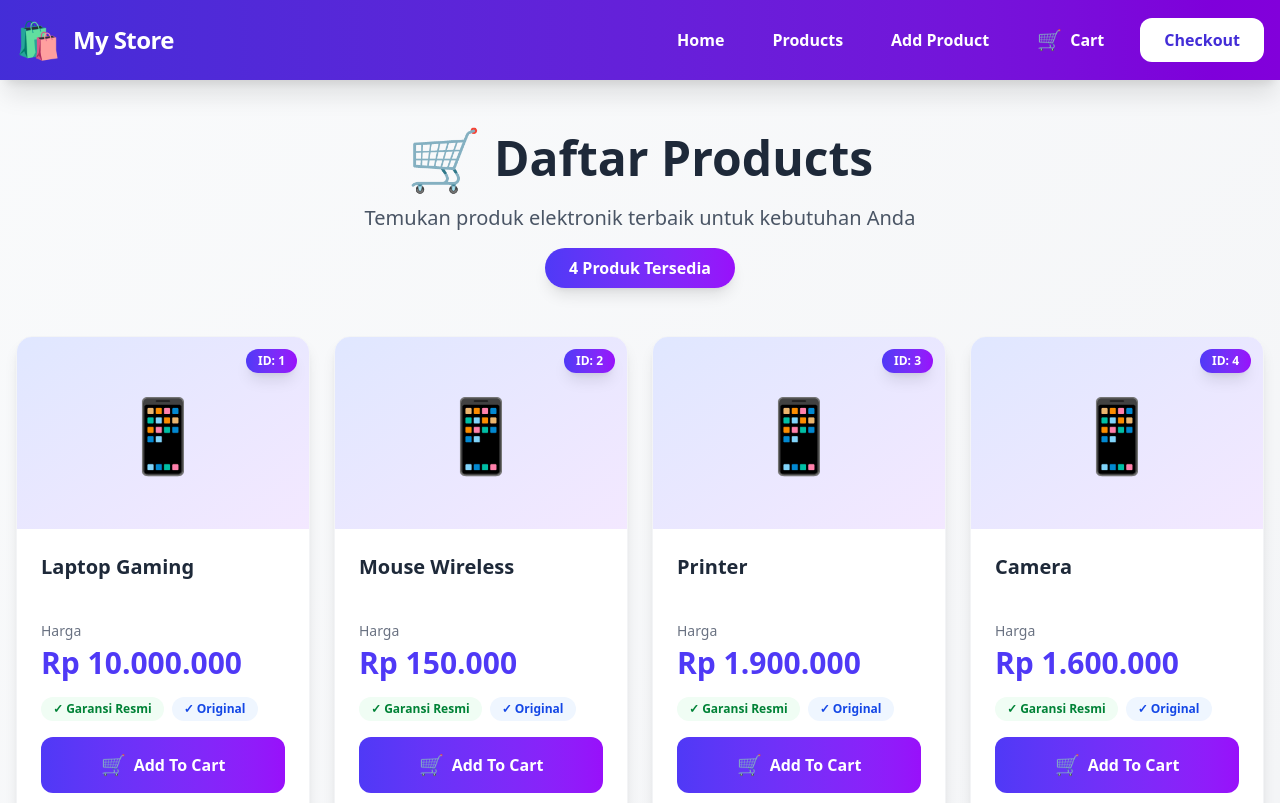
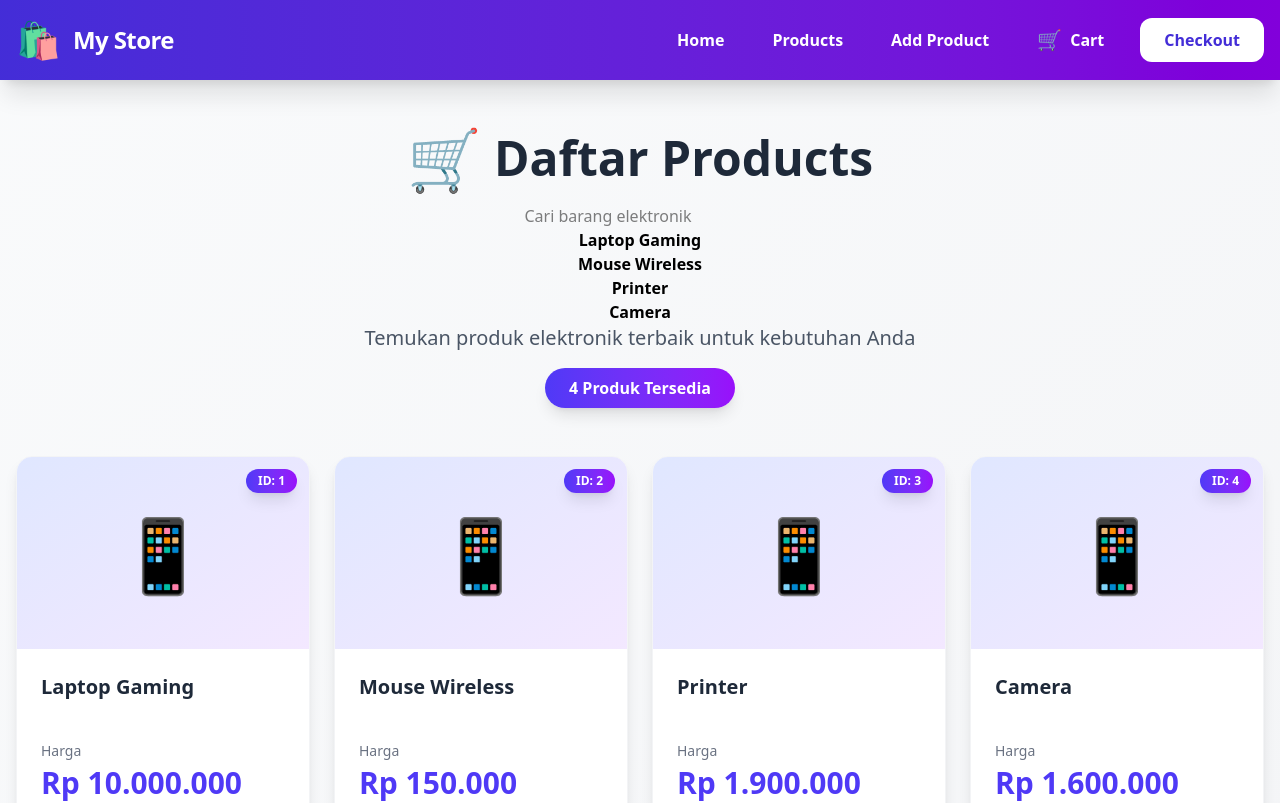
Before and after one commit to anglczbla/simple-ecommerce, a React (Vite) app: page /products in a window 1280 px wide. Shown: the top 803 px of the page. Built offline with nearby package versions, Linux system fonts and the light colour scheme.

Commit message:
search feature

```diff
--- a/src/components/ProductList.jsx
+++ b/src/components/ProductList.jsx
@@ -1,4 +1,4 @@
-import { useContext } from "react";
+import { useContext, useState } from "react";
 import { Link } from "react-router-dom";
 import { CartContext } from "../context/CartContext";
 import { ProductContext } from "../context/ProductContext";
@@ -6,6 +6,11 @@ import { ProductContext } from "../context/ProductContext";
 const ProductList = () => {
   const { products } = useContext(ProductContext);
   const { addToCart } = useContext(CartContext);
+  const [search, setSearch] = useState("");
+
+  const handleSearch = products.filter((item) =>
+    item.name.toLowerCase().includes(search.toLowerCase())
+  );
 
   return (
     <div className="min-h-screen bg-gradient-to-br from-gray-50 to-gray-100 py-12 px-4">
@@ -16,6 +21,22 @@ const ProductList = () => {
             <span className="text-6xl">🛒</span>
             Daftar Products
           </h1>
+          <input
+            type="text"
+            name="search"
+            value={search}
+            placeholder="Cari barang elektronik"
+            onChange={(e) => setSearch(e.target.value, search)}
+          />
+
+          <div>
+            {handleSearch.map((item) => (
+              <div key={item.id}>
+                <strong>{item.name}</strong>
+              </div>
+            ))}
+          </div>
+
           <p className="text-xl text-gray-600">
             Temukan produk elektronik terbaik untuk kebutuhan Anda
           </p>
```
